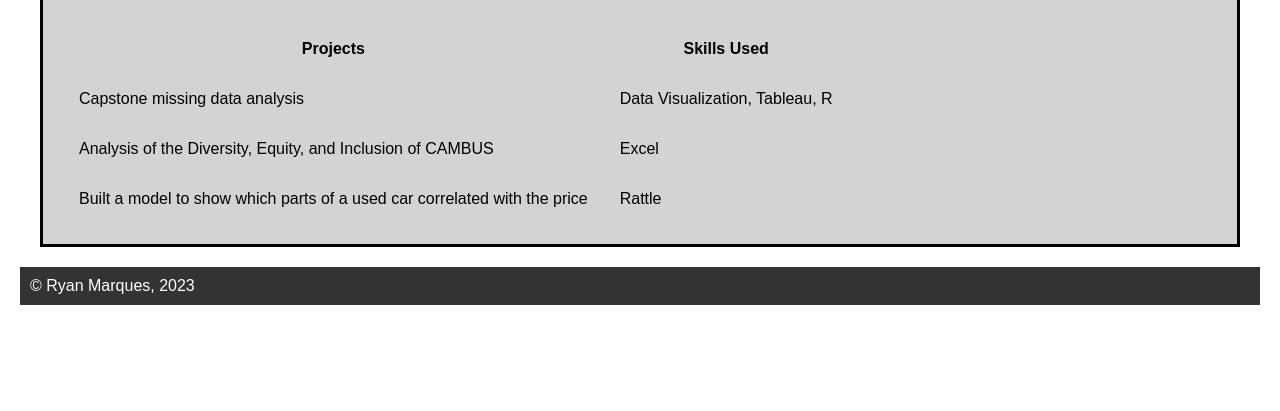
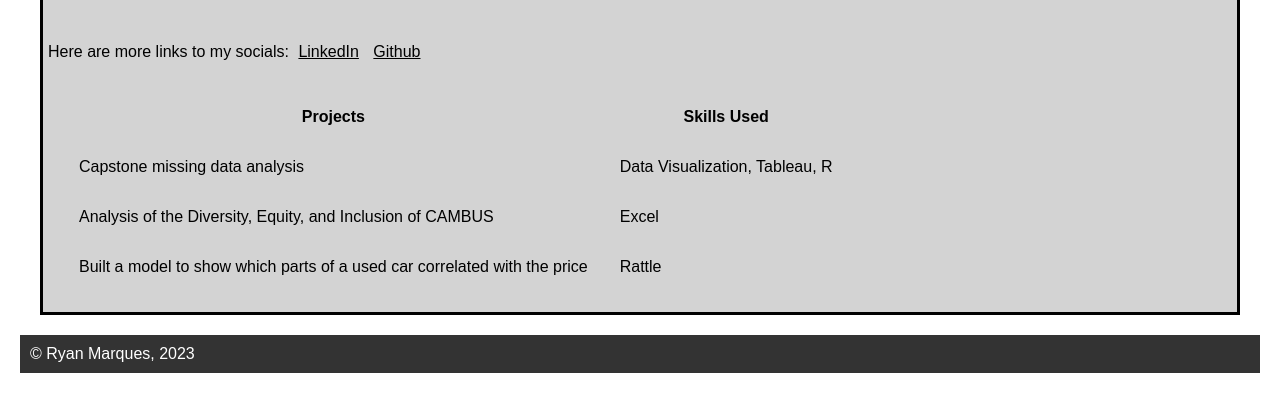
Before and after one commit to RyanMarques12/Portfolio-Sprint2, a plain HTML site: page Resume.html in a window 1280 px wide. Shown: the part 365-776 px from the top of the page. Drawn offline with Linux system fonts and the light colour scheme.

Commit message:
Added Favicon to pages

```diff
--- a/Resume.html
+++ b/Resume.html
@@ -6,6 +6,11 @@
     <meta name="viewport" content="width=device-width, initial-scale=1.0" />
     <title>Ryan's Resume</title>
     <link rel="stylesheet" href="stylesheet2.css">
+    <link rel="icon" type="image/png" sizes="32x32" href="./favicon-32x32.png">
+    <link rel="icon" type="image/png" sizes="16x16" href="./favicon-16x16.png">
+    <link rel="apple-touch-icon" sizes="180x180" href="./apple-touch-icon.png">
+    <link rel="icon" type="image/png" sizes="192x192" href="./android-chrome-192x192.png">
+    <link rel="icon" type="image/png" sizes="512x512" href="./android-chrome-512x512.png">
         <!-- Google tag (gtag.js) -->
 <script async src="https://www.googletagmanager.com/gtag/js?id=G-F6ZHFV74T1"></script>
 <script>
@@ -29,6 +34,12 @@
       <h1>Resume</h1>
       <p>
         Download my full resume<a href="./RyanMarquesResume.pdf">here</a>
+      </p>
+      <br>
+      <p>
+        Here are more links to my socials:
+        <a href="https://www.linkedin.com/in/ryan-marques-257154222/">LinkedIn</a>
+        <a href="https://github.com/RyanMarques12">Github</a>
       </p>
       <table>
         <tr>
```
Also changed, not shown: Index.html (+5 -0 lines), 1 other file.
